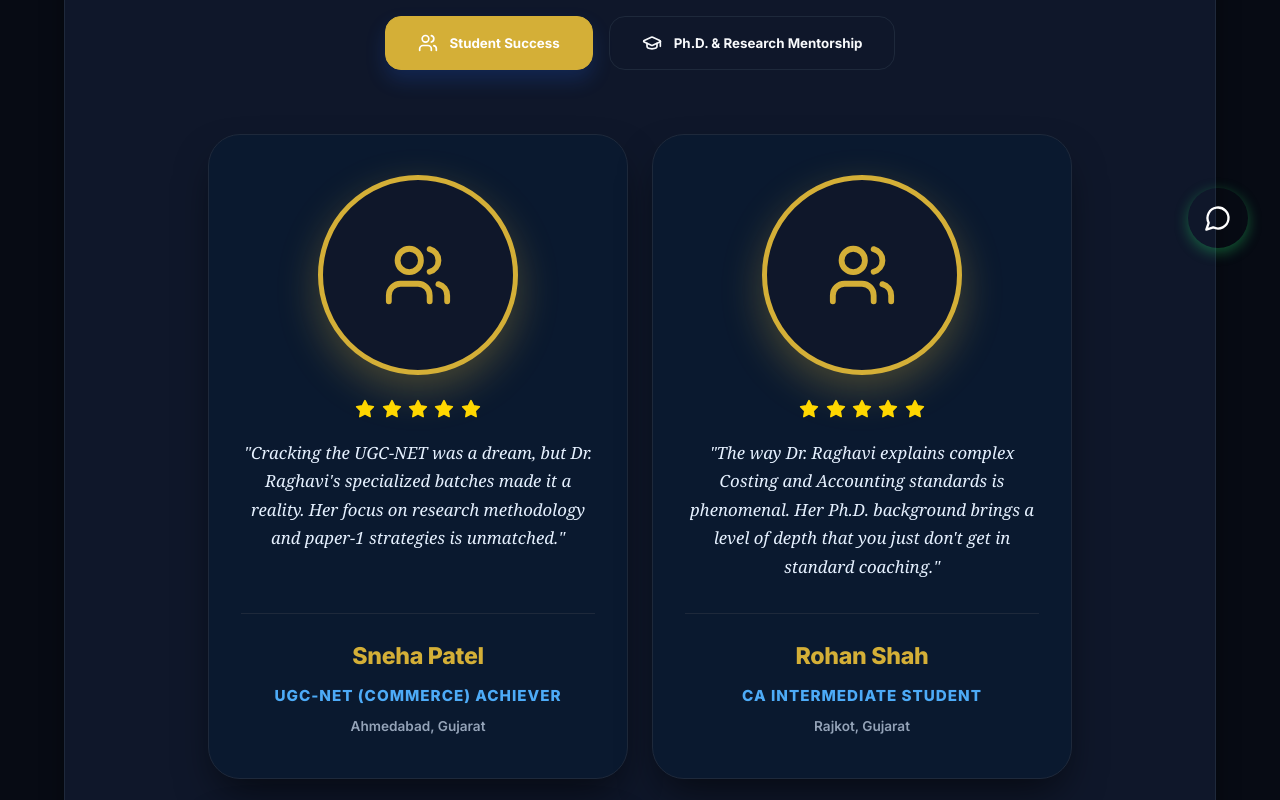
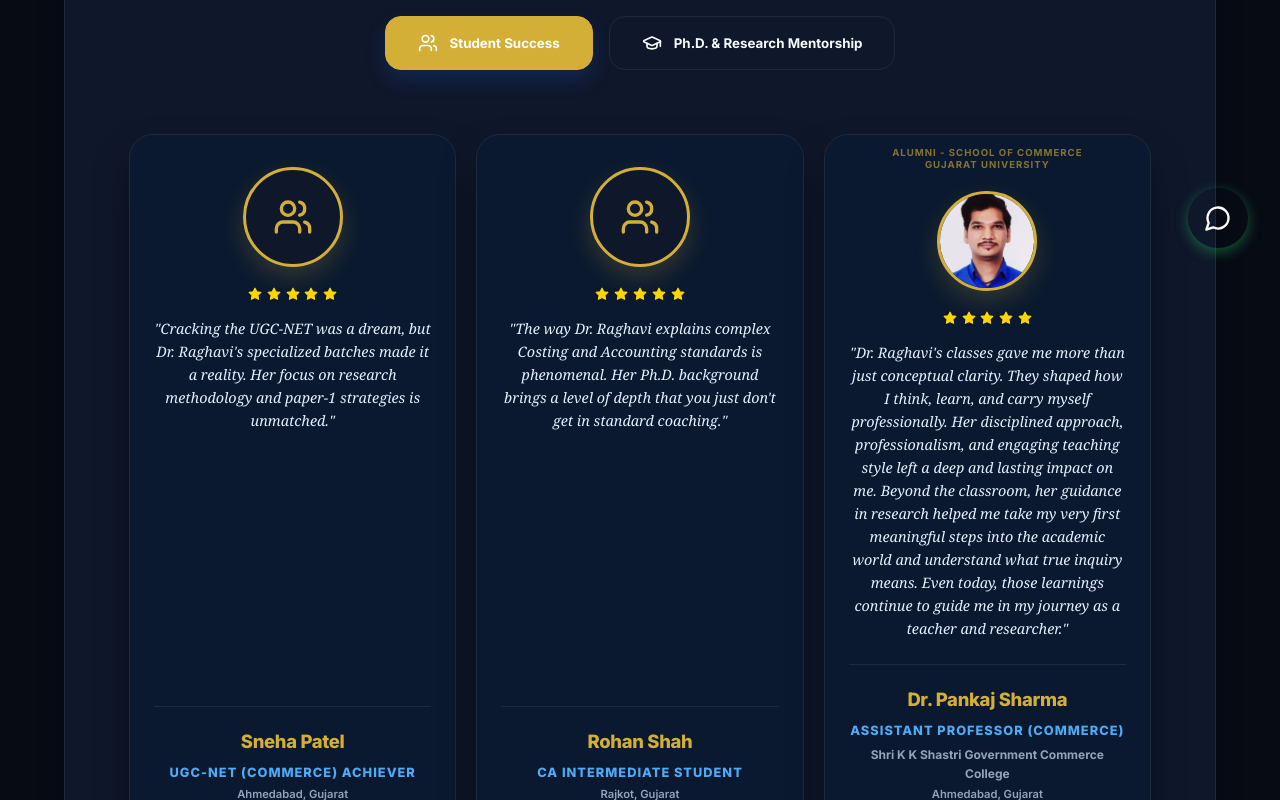
Before and after one commit to NCRaghavi/Raghavi, a React (Vite) app: page /testimonials in a window 1280 px wide. Shown: the part 520-1320 px from the top of the page. Built offline with nearby package versions, Linux system fonts and the light colour scheme.

Commit message:
testimonials

```diff
--- a/src/components/TestimonialsPage.jsx
+++ b/src/components/TestimonialsPage.jsx
@@ -52,18 +52,20 @@ export default function TestimonialsPage() {
         {currentTestimonials.length > 0 ? (
           <div className="testimonial-grid" style={{
             display: 'grid',
-            gridTemplateColumns: 'repeat(auto-fit, minmax(300px, 420px))',
-            gap: '1.5rem',
+            gridTemplateColumns: activeTab === 'scholars'
+              ? 'repeat(auto-fit, minmax(350px, 420px))'
+              : 'repeat(auto-fit, minmax(260px, 1fr))',
+            gap: '1.25rem',
             textAlign: 'left',
             justifyContent: 'center',
-            maxWidth: '1300px',
+            maxWidth: '1400px',
             margin: '0 auto'
           }}>
             {currentTestimonials.map((testimonial) => (
               <div key={testimonial.id} className="testimonial-card" style={{
                 background: 'var(--bg-card)',
-                padding: '2.5rem 2rem',
-                borderRadius: '32px',
+                padding: activeTab === 'scholars' ? '3rem 2rem' : '2rem 1.5rem',
+                borderRadius: '24px',
                 border: '1px solid var(--border-color)',
                 display: 'flex',
                 flexDirection: 'column',
@@ -71,7 +73,8 @@ export default function TestimonialsPage() {
                 textAlign: 'center',
                 boxShadow: 'var(--shadow-bento)',
                 transition: 'transform 0.3s ease',
-                position: 'relative'
+                position: 'relative',
+                minHeight: activeTab === 'scholars' ? '600px' : '400px'
               }}>
                 {testimonial.institution && (
                   <div style={{
@@ -80,11 +83,11 @@ export default function TestimonialsPage() {
                     width: '100%',
                     color: '#D4AF37',
                     opacity: 0.6,
-                    fontSize: '0.7rem',
+                    fontSize: activeTab === 'scholars' ? '0.7rem' : '0.6rem',
                     fontWeight: 700,
                     textTransform: 'uppercase',
-                    letterSpacing: '1.2px',
-                    lineHeight: 1.4
+                    letterSpacing: '1px',
+                    lineHeight: 1.3
                   }}>
                     {testimonial.institution.includes(' - ') ? (
                       <>
@@ -95,62 +98,62 @@ export default function TestimonialsPage() {
                   </div>
                 )}
 
-                {/* 1. Ultra-Large Photo (220px) - Responsive Scale */}
+                {/* Portrait - Varied Size */}
                 <div className="testimonial-portrait" style={{
-                  width: '200px',
-                  height: '200px',
+                  width: activeTab === 'scholars' ? '180px' : '100px',
+                  height: activeTab === 'scholars' ? '180px' : '100px',
                   borderRadius: '50%',
-                  border: '5px solid #D4AF37',
+                  border: activeTab === 'scholars' ? '5px solid #D4AF37' : '3px solid #D4AF37',
                   overflow: 'hidden',
-                  marginTop: testimonial.institution ? '1rem' : '0',
-                  marginBottom: '1.5rem',
+                  marginTop: testimonial.institution ? '1.5rem' : '0',
+                  marginBottom: '1.25rem',
                   background: 'var(--bg-secondary)',
-                  boxShadow: '0 15px 40px rgba(212, 175, 55, 0.3)'
+                  boxShadow: '0 10px 25px rgba(212, 175, 55, 0.2)'
                 }}>
                   {testimonial.image ? (
                     <img src={testimonial.image} alt={testimonial.name} style={{ width: '100%', height: '100%', objectFit: 'cover' }} />
                   ) : (
                     <div style={{ width: '100%', height: '100%', display: 'flex', alignItems: 'center', justifyContent: 'center', color: '#D4AF37' }}>
-                      <Users size={70} />
+                      <Users size={activeTab === 'scholars' ? 60 : 40} />
                     </div>
                   )}
                 </div>
 
-                {/* 2. Star Rating */}
-                <div style={{ display: 'flex', gap: '0.4rem', color: '#FFD700', marginBottom: '1.25rem' }}>
+                {/* Stars */}
+                <div style={{ display: 'flex', gap: '0.3rem', color: '#FFD700', marginBottom: '1rem' }}>
                   {[...Array(testimonial.stars || 5)].map((_, i) => (
-                    <Star key={i} size={20} fill="currentColor" />
+                    <Star key={i} size={activeTab === 'scholars' ? 18 : 14} fill="currentColor" />
                   ))}
                 </div>
 
-                {/* 3. Testimonial Text */}
+                {/* Text */}
                 <p style={{
                   color: 'var(--text-quote)',
-                  fontSize: '1.05rem',
-                  lineHeight: 1.7,
-                  marginBottom: '2rem',
+                  fontSize: activeTab === 'scholars' ? '1.05rem' : '0.9rem',
+                  lineHeight: 1.6,
+                  marginBottom: '1.5rem',
                   fontStyle: 'italic',
                   fontFamily: 'Georgia, serif',
-                  maxWidth: '600px',
+                  maxWidth: '100%',
                   flexGrow: 1
                 }}>
                   "{testimonial.text}"
                 </p>
 
-                {/* 4. Color Hierarchy: Gold Name, Vivid Blue Designation, Pure White Location */}
-                <div style={{ width: '100%', paddingTop: '1.5rem', borderTop: '1px solid var(--border-color)' }}>
+                {/* Signature */}
+                <div style={{ width: '100%', paddingTop: '1.25rem', borderTop: '1px solid var(--border-color)' }}>
                   <h4 style={{
-                    fontWeight: 900,
+                    fontWeight: 800,
                     color: '#D4AF37',
-                    fontSize: '1.45rem',
-                    marginBottom: '0.5rem',
+                    fontSize: activeTab === 'scholars' ? '1.4rem' : '1.15rem',
+                    marginBottom: '0.4rem',
                     letterSpacing: '-0.3px'
                   }}>
                     {testimonial.name}
                   </h4>
-                  <div style={{ display: 'flex', flexDirection: 'column', gap: '0.3rem' }}>
+                  <div style={{ display: 'flex', flexDirection: 'column', gap: '0.2rem' }}>
                     <p style={{
-                      fontSize: '0.95rem',
+                      fontSize: activeTab === 'scholars' ? '0.9rem' : '0.8rem',
                       color: '#4dabf7',
                       fontWeight: 800,
                       textTransform: 'uppercase',
@@ -160,20 +163,18 @@ export default function TestimonialsPage() {
                     </p>
                     {testimonial.college && (
                       <p style={{
-                        fontSize: '0.9rem',
+                        fontSize: activeTab === 'scholars' ? '0.85rem' : '0.75rem',
                         color: 'var(--text-secondary)',
-                        fontWeight: 700,
-                        marginTop: '0.2rem'
+                        fontWeight: 700
                       }}>
                         {testimonial.college}
                       </p>
                     )}
                     {testimonial.location && (
                       <p style={{
-                        fontSize: '0.85rem',
+                        fontSize: activeTab === 'scholars' ? '0.8rem' : '0.7rem',
                         color: 'var(--text-secondary)',
-                        fontWeight: 600,
-                        marginTop: '0.2rem'
+                        fontWeight: 600
                       }}>
                         {testimonial.location}
                       </p>
```
